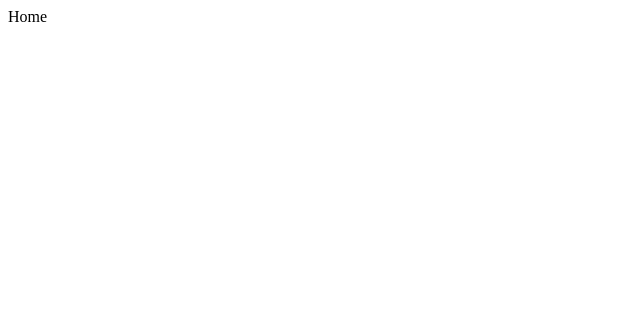
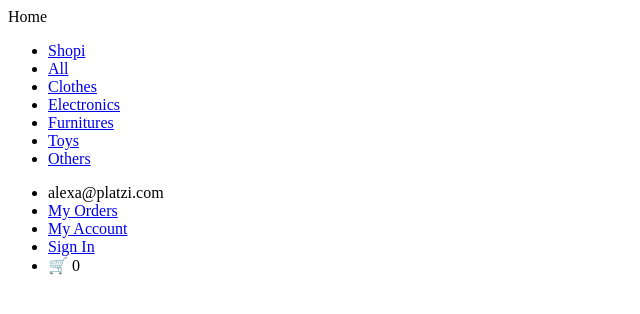
Before and after one commit to AlexandraLamadrid/ecommerce-shopy, a React (Vite) app: page / in a window 1280 px wide. Shown: the top 314 px of the page, without its empty margins (0-640 px from the left). Built offline with nearby package versions, Linux system fonts and the light colour scheme.

Commit message:
subiendo el componente de navbar

```diff
--- a/src/Components/Navbar/index.jsx
+++ b/src/Components/Navbar/index.jsx
@@ -1 +1,70 @@
-const
+import { NavLink } from 'react-router-dom';
+
+const Navbar = () => {
+    return (
+        <nav className='flex justify-between items-center fixed z-10'>
+            <ul className='flex items-center'>
+                <li>
+                    <NavLink to='/'>
+                        Shopi
+                    </NavLink>
+                </li>
+                <li>
+                    <NavLink to='/'>
+                        All
+                    </NavLink>
+                </li>
+                <li>
+                    <NavLink to='/clothes'>
+                        Clothes
+                    </NavLink>
+                </li>
+                <li>
+                    <NavLink to='/electronics'>
+                        Electronics
+                    </NavLink>
+                </li>
+                <li>
+                    <NavLink to='/furnitures'>
+                        Furnitures
+                    </NavLink>
+                </li>
+                <li>
+                    <NavLink to='/toys'>
+                        Toys
+                    </NavLink>
+                </li>
+                <li>
+                    <NavLink to='/others'>
+                        Others
+                    </NavLink>
+                </li>
+            </ul>
+            <ul>
+                <li>
+                    alexa@platzi.com
+                </li>
+                <li>
+                    <NavLink to='/my-orders'>
+                        My Orders
+                    </NavLink>
+                </li>
+                <li>
+                    <NavLink to='/my-account'>
+                        My Account
+                    </NavLink>
+                </li>
+                <li>
+                    <NavLink to='/sign-in'>
+                        Sign In
+                    </NavLink>
+                </li>
+                <li>
+                    🛒 0
+                </li>
+            </ul>
+        </nav>
+    )
+}
+
+export default Navbar;
--- a/src/Pages/App/index.jsx
+++ b/src/Pages/App/index.jsx
@@ -5,6 +5,7 @@ import MyOrder from '../MyOrder';
 import MyOrders from '../MyOrders';
 import NotFound from '../NotFound';
 import SignIn from '../SignIn';
+import Navbar from '../../Components/Navbar';
 import '../App/index';
 
 const AppRoutes = () => {
@@ -24,6 +25,7 @@ const App = () => {
   return (
     <BrowserRouter>
       <AppRoutes />
+      <Navbar />
     </BrowserRouter>
   )
 }
```
